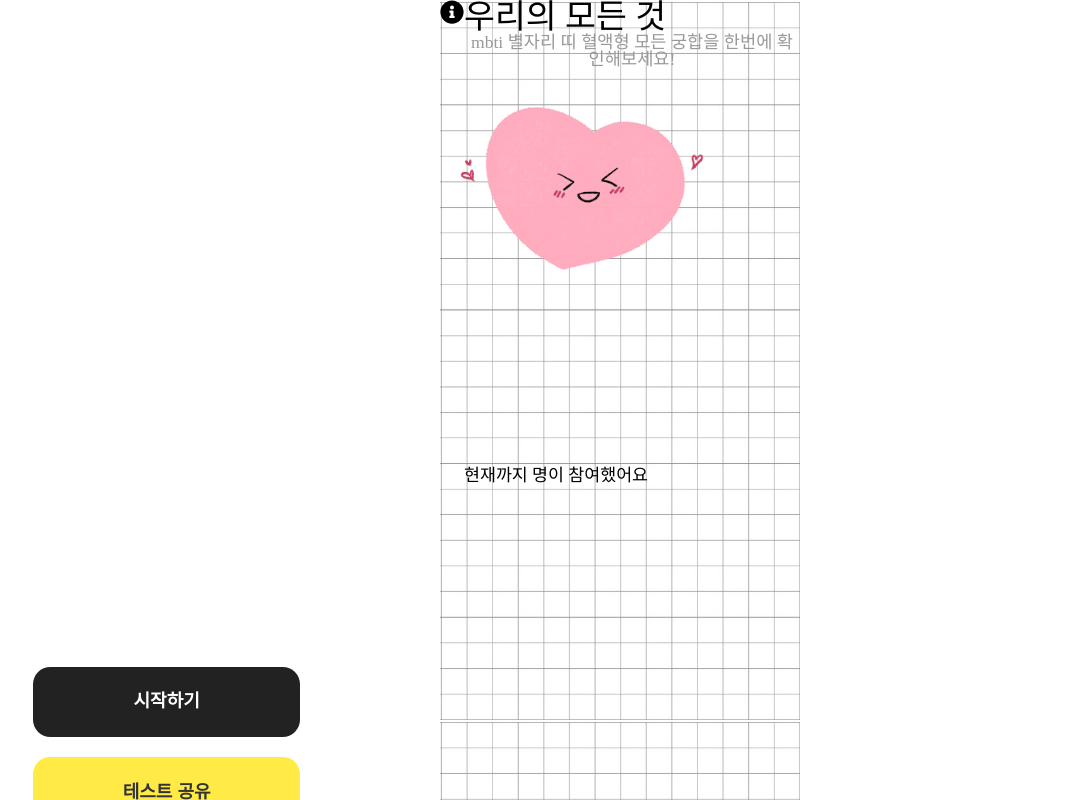
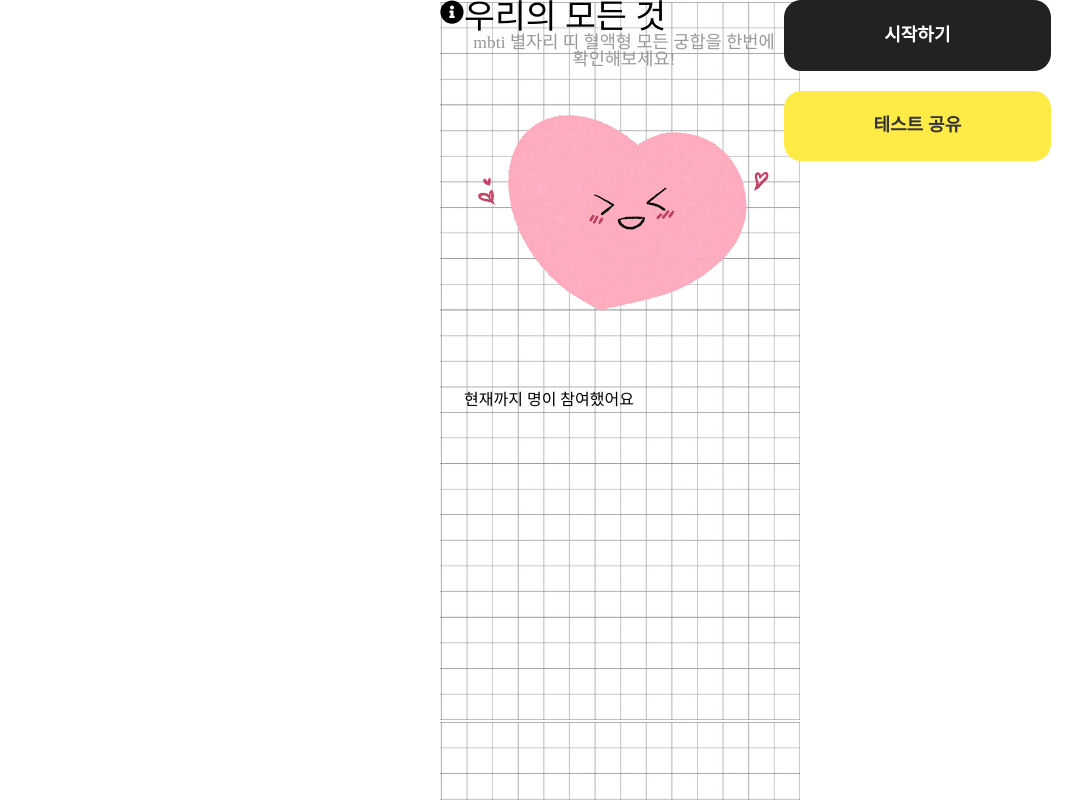
Before and after one commit to codnjs779/chemistry, a React (Create React App) app: page / in a window 1280 px wide. Shown: the top 800 px of the page, without its empty margins (20-1102 px from the left). Built offline with nearby package versions, Linux system fonts and the light colour scheme; no server answers; a web font is replaced by a local one.

Commit message:
testView

```diff
--- a/public/index.html
+++ b/public/index.html
@@ -4,7 +4,7 @@
         <meta charset="utf-8" />
 
         <link rel="icon" href="heart.png" />
-        <meta name="viewport" content="width=device-width, initial-scale=1" />
+        <meta name="viewport" content="width=device-width, initial-scale=1, maximum-scale=1.0, minimum-scale=1,user-scalable=no" />
 
         <meta property="og:url" content="https://www.chemistry-test.co.kr/" />
         <meta property="og:title" content="우리의 모든 것" />
--- a/src/components/InitialScreen.jsx
+++ b/src/components/InitialScreen.jsx
@@ -83,8 +83,6 @@ const InitialContentsBoxStyle = styled.div`
     .infoIcon {
         width: 18pt;
         height: 18pt;
-        top: 46.5pt;
-        left: 250pt;
         cursor: pointer;
     }
 `;
@@ -100,27 +98,15 @@ const TitleAndcontentsDesign = styled.div`
         color: rgb(153 153 153);
     }
     .heartIcon img {
-        width: 200pt;
-        height: 200pt;
-        position: relative;
-        right: 15px;
     }
 
     .countNumber {
-        position: absolute;
-        width: 193pt;
-        height: 19pt;
-        top: 350pt;
-        font-size: 13pt;
     }
 `;
 
 export const ButtonDesign = styled.div`
     display: flex;
     flex-direction: column;
-    position: absolute;
-    top: 500pt;
-    left: 40pt;
     .blackBtn,
     .yellowBtn {
         width: 200pt;
--- a/src/styleComponent/GlobalStyle.js
+++ b/src/styleComponent/GlobalStyle.js
@@ -6,7 +6,7 @@ export const GlobalStyle = styled.div`
     background-image: url(${backImg});
     display: block;
     width: 45vh;
-    height: 140vh;
+    height: 130vh;
     font-family: "MaruBuri";
     margin: auto;
 `;
```
